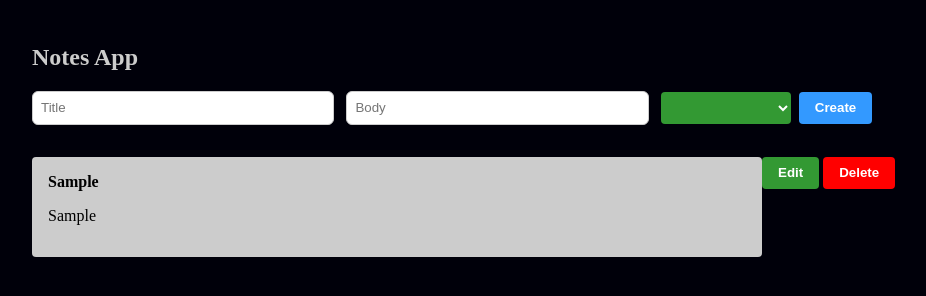
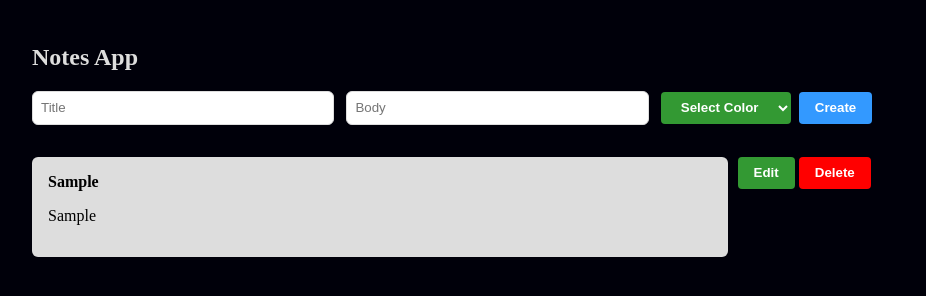
Before and after one commit to abphilip-resources/WB-Netlify-1, a plain HTML site: page index.html in a window 1280 px wide. Both pictures are taken after typing "Sample", "Sample" into the empty fields and a click on the button "Create". Shown: the whole page, without its empty margins (134-1060 px from the left). Drawn offline with Linux system fonts and the light colour scheme.

Commit message:
programs

```diff
--- a/index.css
+++ b/index.css
@@ -12,14 +12,15 @@
 	margin-bottom: 16px;
 }
 .text {
-	background: #CCCCCC;
+	background: #DDDDDD;
 	padding: 16px;
-	border-radius: 4px;
-	width: calc(100% - 250px);
+	border-radius: 6px;
+	margin-right: 10px;
+	width: 70%;
 }
 input {
 	height: 32px;
-	border: 1px solid #CCCCCC;
+	border: 1px solid #DDDDDD;
 	padding: 0 8px;
 	border-radius: 6px;
 	margin-bottom: 16px;
@@ -47,9 +48,9 @@ button, select {
 }
 body {
 	background-color: #00000A;
-	background-image: radial-gradient(#2993AB89 0.6px, #00000A 0.6px);
+	background-image: radial-gradient(#1ac3f750 0.5px, #00000A 0.5px);
 	background-size: 12px 12px;
 }
 h2 {
-	color: #CCCCCC;
+	color: #DDDDDD;
 }
--- a/index.js
+++ b/index.js
@@ -2,6 +2,7 @@ let notes = [
 ]
 
 const createElement = (tag, classes = []) => {
+	console.log('createElement');
 	const element = document.createElement(tag);
 	classes.forEach(cl => {
 		element.classList.add(cl);
@@ -10,6 +11,7 @@ const createElement = (tag, classes = []) => {
 }
 
 const createNoteView = (note) => {
+	console.log('createNoteView');
 	const noteDiv = createElement('div', ['note']);
 	noteDiv.id = note.id;
 	const textDiv = createElement('div', ['text']);
@@ -34,6 +36,7 @@ const createNoteView = (note) => {
 }
 
 const cancelEdit = (noteDiv) => {
+	console.log('cancelEdit');
 	const titleP = noteDiv.querySelector('b.title');
 	titleP.contentEditable = false;
 	const bodyP = noteDiv.querySelector('p.body');
@@ -50,6 +53,7 @@ const cancelEdit = (noteDiv) => {
 }
 
 const editNote = (noteDiv, editSave = false) => {
+	console.log('editNote');
 	const titleP = noteDiv.querySelector('b.title');
 	titleP.contentEditable = true;
 	titleP.focus();
@@ -64,7 +68,9 @@ const editNote = (noteDiv, editSave = false) => {
 	editButton.onclick = () => editNote(noteDiv, true);
 
 	if (editSave) {
+		console.log('editSave');
 		const note = notes.find(note => note.id == noteDiv.id);
+		console.log(notes);
 		note.title = titleP.innerText.trim();
 		note.body = bodyP.innerText.trim();
 		deleteButton.innerHTML = 'Delete';
@@ -77,6 +83,7 @@ const editNote = (noteDiv, editSave = false) => {
 }
 
 const saveNote = () => {
+	console.log('saveNote');
 	const titleInput = document.querySelector('input#title');
 	const bodyInput = document.querySelector('input#body');
 	const bgColorInput = document.querySelector('select');
@@ -84,14 +91,17 @@ const saveNote = () => {
 	const note = {
 		id, title: titleInput.value, body: bodyInput.value, bgColor: bgColorInput.value
 	}
+	notes.push(note);
+	console.log(notes);
 	const noteDiv = createNoteView(note);
 	notesDiv.prepend(noteDiv);
 	titleInput.value = '';
 	bodyInput.value = '';
-	bgColorInput.value = '';
+	bgColorInput.value = 'Select Color';
 }
 
 const deleteNote = (noteDiv) => {
+	console.log('deleteNote');
 	noteDiv.remove();
 	notes = notes.filter(note => note.id != noteDiv.id);
 }
```
